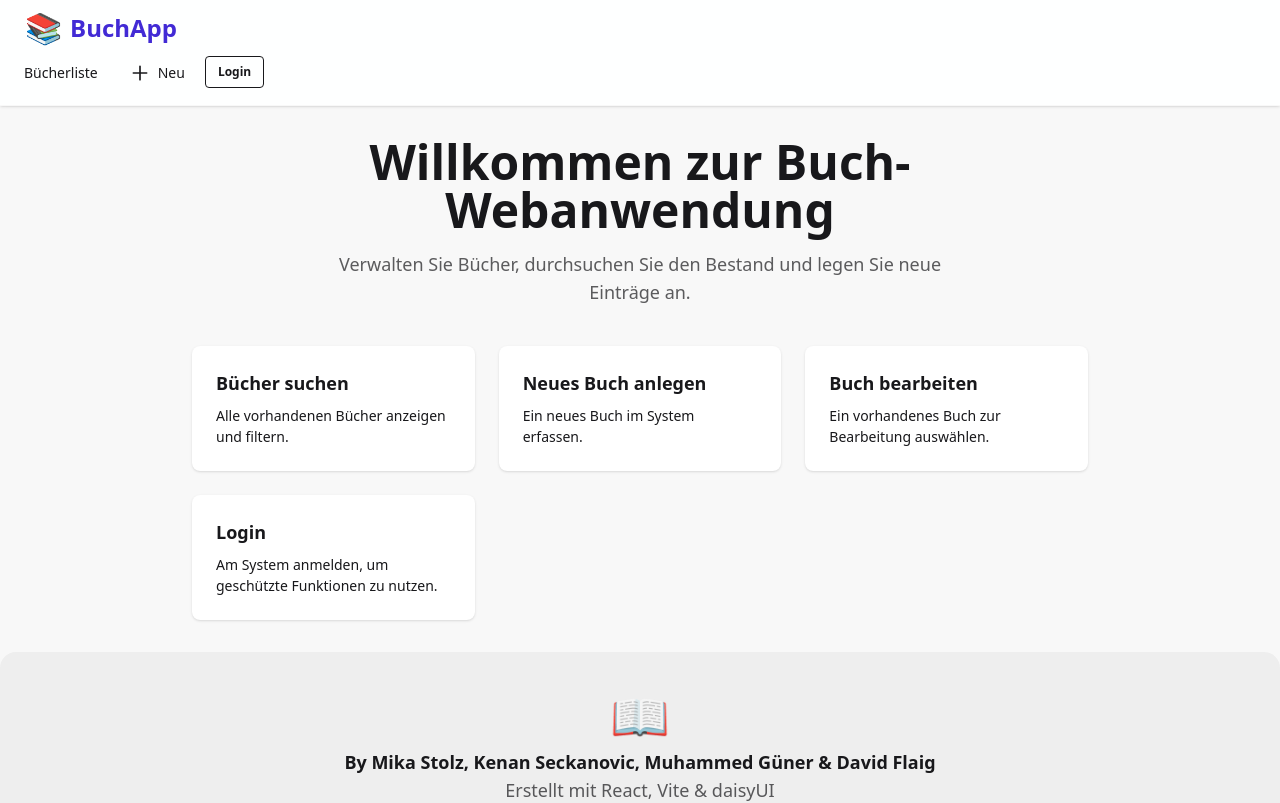
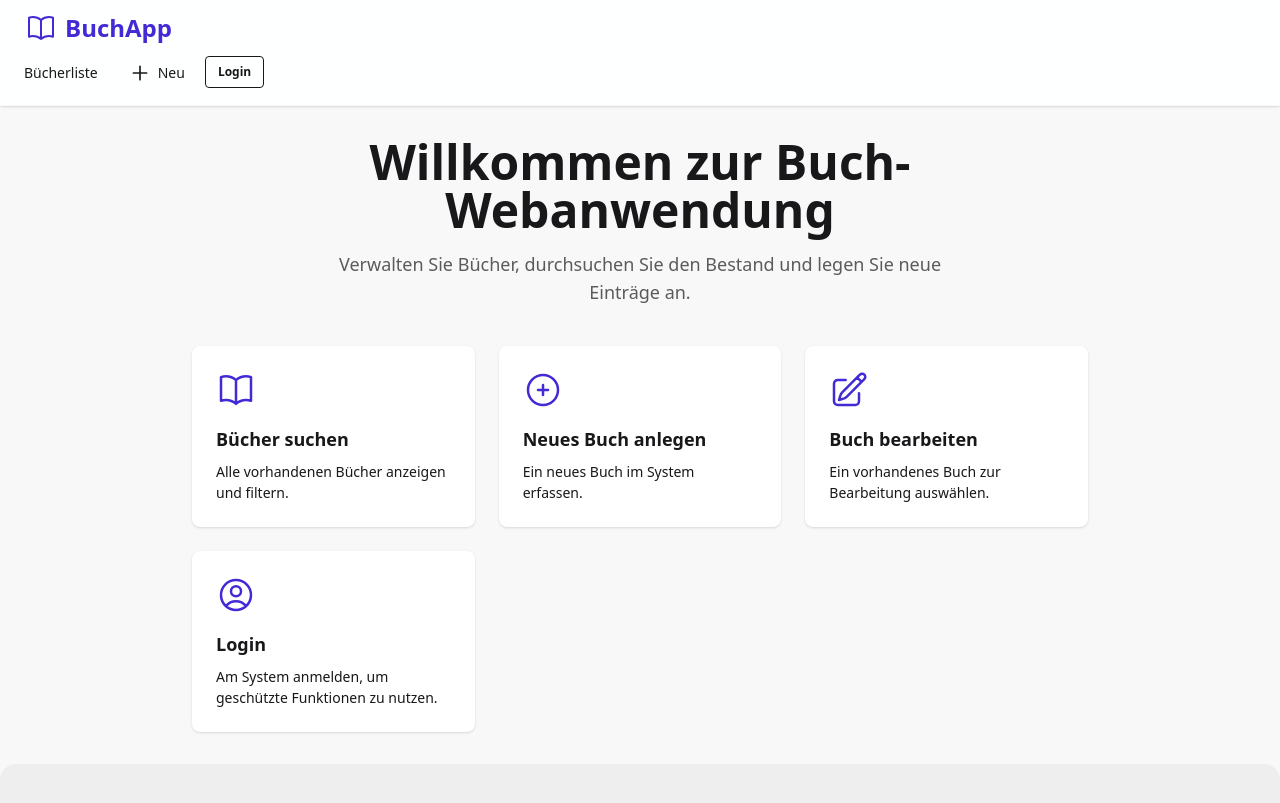
Before and after one commit to davidjjflaig/web-anwendung, a React (Vite) app: page / in a window 1280 px wide. Shown: the top 803 px of the page. Built offline with nearby package versions, Linux system fonts and the light colour scheme.

Commit message:
More and better quality icons

```diff
--- a/src/components/Layout.tsx
+++ b/src/components/Layout.tsx
@@ -1,3 +1,4 @@
+import { BookOpenIcon } from '@heroicons/react/24/outline';
 import type { ReactNode } from 'react';
 import { Link, NavLink } from 'react-router-dom';
 
@@ -15,7 +16,7 @@ export default function Layout({ children }: LayoutProps) {
         <div className="container mx-auto">
           <div className="flex-1">
             <Link to="/" className="btn btn-ghost text-2xl font-black text-primary gap-2">
-              <span className="text-3xl">📚</span>
+              <BookOpenIcon className="h-8 w-8" />
               <span>BuchApp</span>
             </Link>
           </div>
@@ -65,7 +66,7 @@ export default function Layout({ children }: LayoutProps) {
 
       <footer className="footer footer-center p-10 bg-base-300 text-base-content rounded-t-2xl">
         <aside>
-          <span className="text-5xl">📖</span>
+          <BookOpenIcon className="h-10 w-10 text-primary" />
           <p className="font-bold text-lg">
             By Mika Stolz, Kenan Seckanovic, Muhammed Güner & David Flaig
             <br />
--- a/src/pages/HomePage.tsx
+++ b/src/pages/HomePage.tsx
@@ -1,3 +1,4 @@
+import { BookOpenIcon, PencilSquareIcon, PlusCircleIcon, UserCircleIcon } from '@heroicons/react/24/outline';
 import { Link } from 'react-router-dom';
 
 export default function HomePage() {
@@ -15,6 +16,7 @@ export default function HomePage() {
       <section className="grid gap-6 w-full max-w-4xl md:grid-cols-3">
         <Link to="/buecher" className="card bg-base-100 shadow hover:shadow-lg transition">
           <div className="card-body">
+            <BookOpenIcon className="h-10 w-10 text-primary mb-2" />
             <h2 className="card-title">Bücher suchen</h2>
             <p>Alle vorhandenen Bücher anzeigen und filtern.</p>
           </div>
@@ -22,12 +24,14 @@ export default function HomePage() {
 
         <Link to="/buecher/neu" className="card bg-base-100 shadow hover:shadow-lg transition">
           <div className="card-body">
+            <PlusCircleIcon className="h-10 w-10 text-primary mb-2" />
             <h2 className="card-title">Neues Buch anlegen</h2>
             <p>Ein neues Buch im System erfassen.</p>
           </div>
         </Link>
         <Link to="/buecher/select" className="card bg-base-100 shadow hover:shadow-lg transition">
           <div className="card-body">
+            <PencilSquareIcon className="h-10 w-10 text-primary mb-2" />
             <h2 className="card-title">Buch bearbeiten</h2>
             <p>Ein vorhandenes Buch zur Bearbeitung auswählen.</p>
           </div>
@@ -35,6 +39,7 @@ export default function HomePage() {
 
         <Link to="/login" className="card bg-base-100 shadow hover:shadow-lg transition">
           <div className="card-body">
+            <UserCircleIcon className="h-10 w-10 text-primary mb-2" />
             <h2 className="card-title">Login</h2>
             <p>Am System anmelden, um geschützte Funktionen zu nutzen.</p>
           </div>
```
